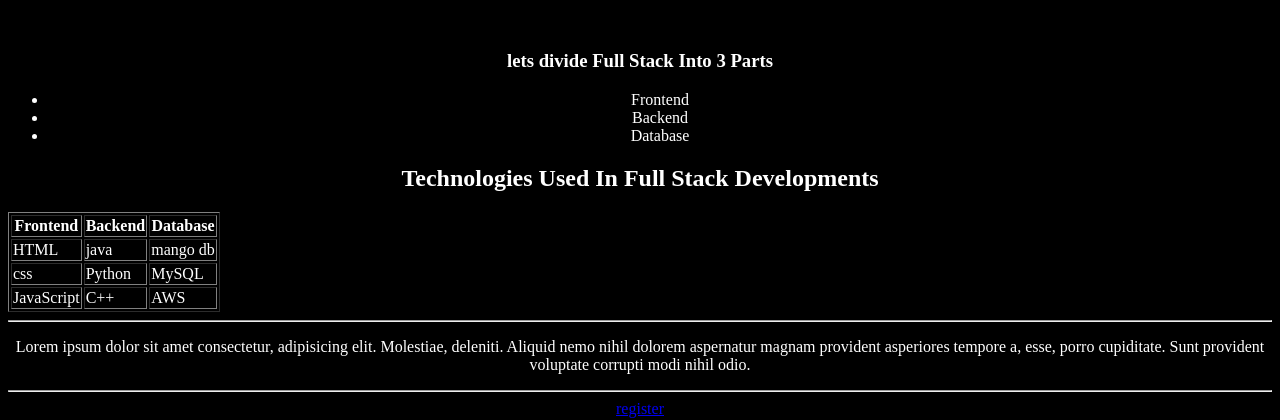
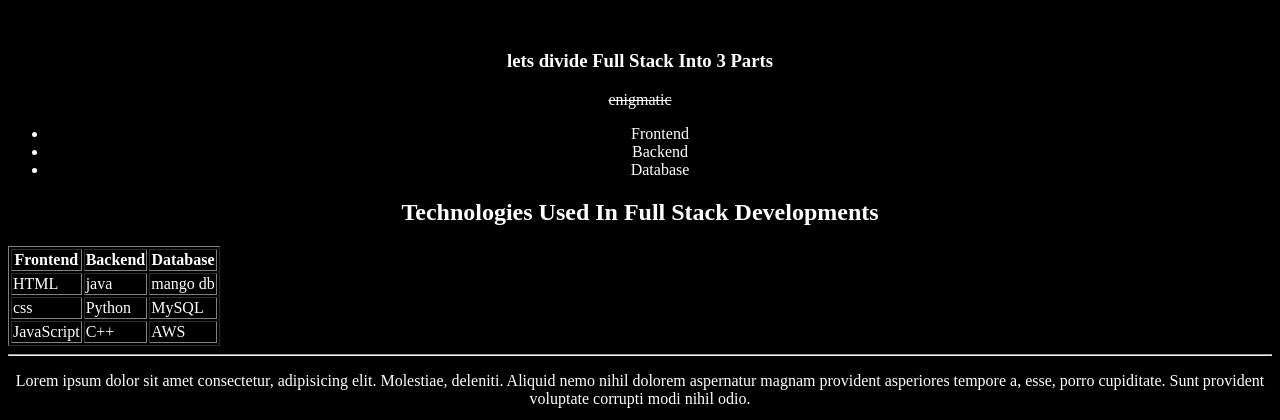
Before and after one commit to RahulHardy385/html_css_JS_journey, a plain HTML site: page index.html in a window 1280 px wide. Shown: the part 510-930 px from the top of the page. Drawn offline with Linux system fonts and the light colour scheme.

Commit message:
Add del tag

```diff
--- a/index.html
+++ b/index.html
@@ -22,6 +22,7 @@
  <p>Lorem ipsum dolor sit amet consectetur adipisicing elit. Vero laborum earum at architecto corporis similique culpa repudiandae blanditiis pariatur enim cum consequatur fugit velit iusto voluptates fugiat corrupti rem inventore iure, error eius commodi natus praesentium ad. Facere cum perferendis, quae vitae consequuntur, corrupti doloremque ex ad dicta voluptas commodi.</p>
  <br>
  <h3>lets divide Full Stack Into 3 Parts </h3>
+ <del>enigmatic</del>
  <ul>
     <li>Frontend</li>
     <li>Backend</li>
```
